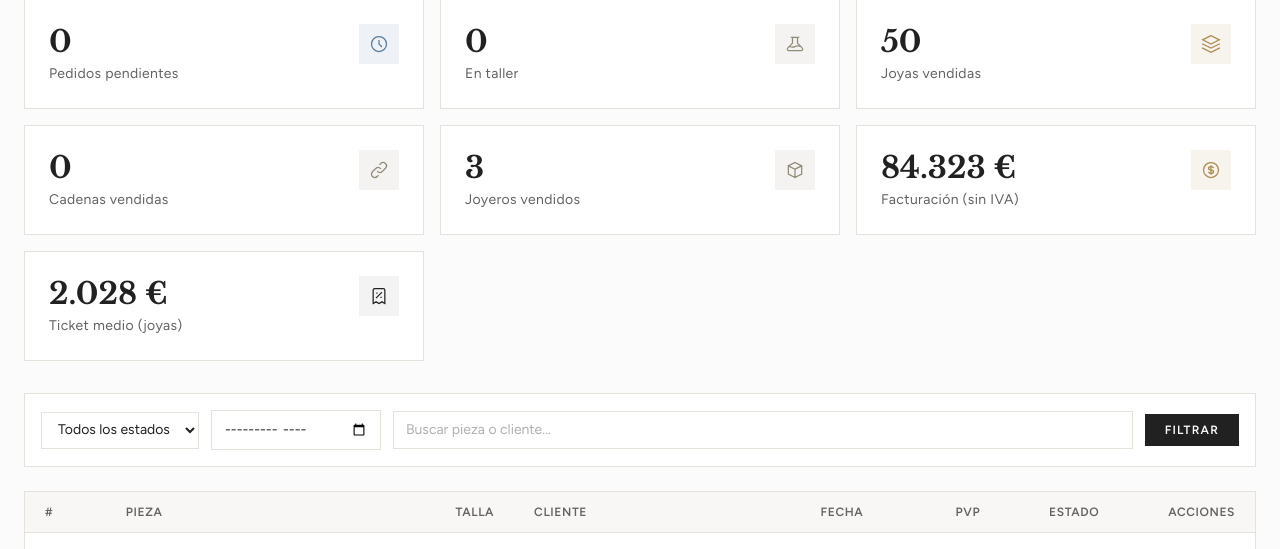
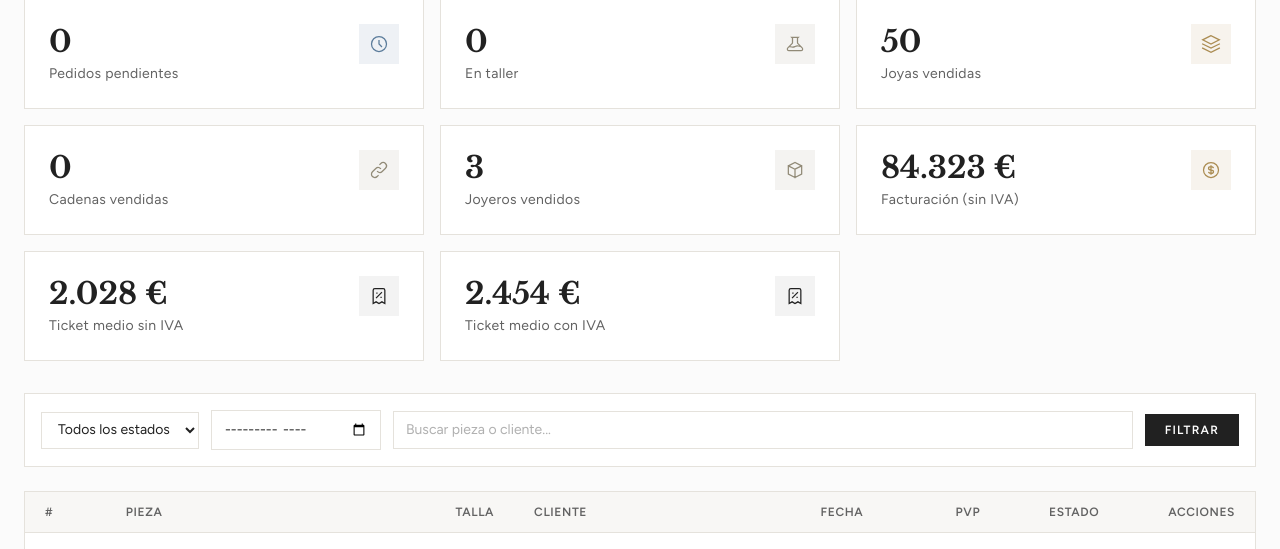
Before and after one commit to AntiquaStore/antiqua-pedidos, a FastAPI app: page / in a window 1280 px wide. Shown: the part 183-732 px from the top of the page. Run offline with FastAPI, Linux system fonts and the light colour scheme; data comes from the database, SQL or seed files in the repository; some libraries are stand-ins or nearby versions.

Commit message:
Add both ticket medio: sin IVA and con IVA
Co-Authored-By: Claude Opus 4.6 (1M context) <noreply@anthropic.com>

```diff
--- a/models.py
+++ b/models.py
@@ -301,6 +301,9 @@ def get_dashboard_stats():
         "SELECT COALESCE(AVG(pvp),0) as a FROM orders WHERE pvp > 0"
     ).fetchone()["a"]
 
+    # Ticket medio con IVA (joyas only, same logic as avg_ticket_joyas but with IVA)
+    avg_ticket_joyas_iva = avg_ticket_joyas * 1.21 if avg_ticket_joyas else 0
+
     conn.close()
     return {
         "total": total,
@@ -314,6 +317,7 @@ def get_dashboard_stats():
         "cadenas_count": cadenas_count,
         "unique_tickets": unique_tickets,
         "avg_ticket_joyas": avg_ticket_joyas,
+        "avg_ticket_joyas_iva": avg_ticket_joyas_iva,
     }
 
 
--- a/templates/dashboard.html
+++ b/templates/dashboard.html
@@ -149,12 +149,27 @@
         </div>
     </div>
 
-    <!-- Ticket medio (joyas) -->
+    <!-- Ticket medio sin IVA -->
     <div class="bg-white border border-line p-6">
         <div class="flex items-start justify-between">
             <div>
                 <p class="text-3xl font-bold text-dark" style="font-family: 'Libre Baskerville', serif;">{{ "{:,.0f}".format(stats.avg_ticket_joyas or 0)|replace(",", ".") }} €</p>
-                <p class="text-sm text-secondary mt-1 tracking-wide">Ticket medio (joyas)</p>
+                <p class="text-sm text-secondary mt-1 tracking-wide">Ticket medio sin IVA</p>
+            </div>
+            <div class="w-10 h-10 flex items-center justify-center bg-dark/5">
+                <svg class="w-5 h-5 text-dark" fill="none" stroke="currentColor" viewBox="0 0 24 24">
+                    <path stroke-linecap="square" stroke-width="1.5" d="M9 14l6-6m-5.5.5h.01m4.99 5h.01M19 21V5a2 2 0 00-2-2H7a2 2 0 00-2 2v16l3.5-2 3.5 2 3.5-2 3.5 2z"/>
+                </svg>
+            </div>
+        </div>
+    </div>
+
+    <!-- Ticket medio con IVA -->
+    <div class="bg-white border border-line p-6">
+        <div class="flex items-start justify-between">
+            <div>
+                <p class="text-3xl font-bold text-dark" style="font-family: 'Libre Baskerville', serif;">{{ "{:,.0f}".format(stats.avg_ticket_joyas_iva or 0)|replace(",", ".") }} €</p>
+                <p class="text-sm text-secondary mt-1 tracking-wide">Ticket medio con IVA</p>
             </div>
             <div class="w-10 h-10 flex items-center justify-center bg-dark/5">
                 <svg class="w-5 h-5 text-dark" fill="none" stroke="currentColor" viewBox="0 0 24 24">
```
